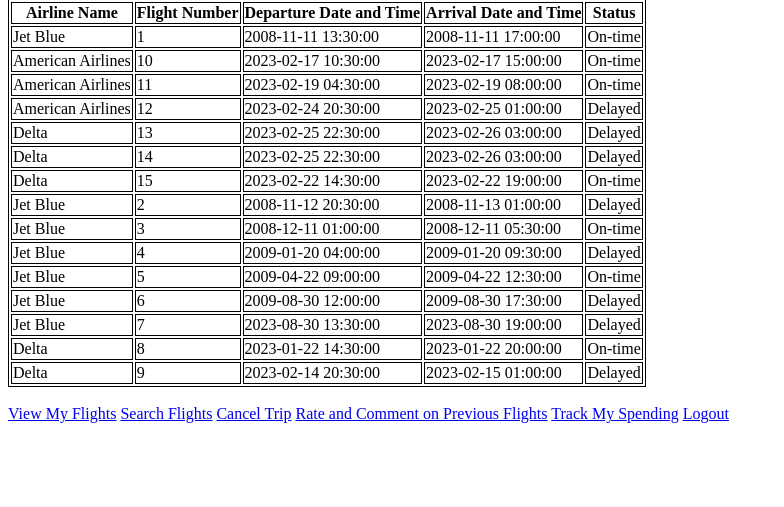
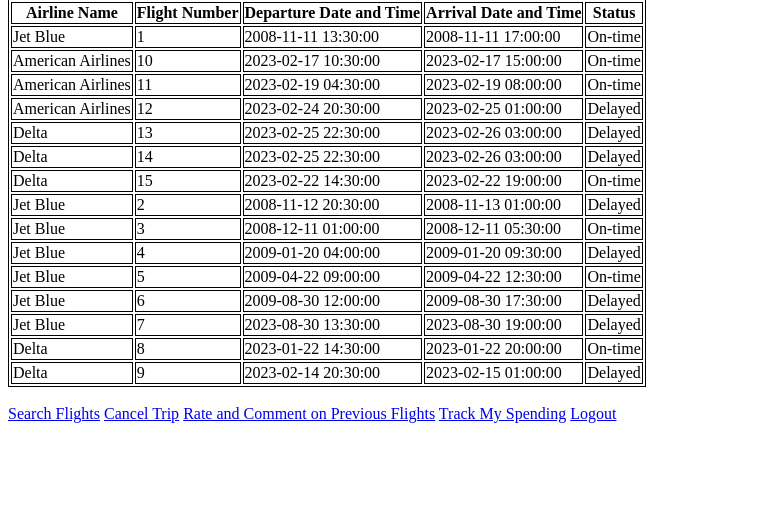
Before and after one commit to NxFerrara/air-ticket-reservation-system, a Flask app: page /customer_home in a window 1280 px wide. Shown: the part 85-592 px from the top of the page, without its empty margins (0-784 px from the left). Run offline with Flask 2, Linux system fonts and the light colour scheme; a user stored in the database is signed in; data comes from the database, SQL or seed files in the repository.

Commit message:
small customer home change

```diff
--- a/flask_project/templates/customer_templates/customer_home.html
+++ b/flask_project/templates/customer_templates/customer_home.html
@@ -27,7 +27,6 @@
 		{% endfor %}
 	</table>
 	<br>
-<a href="/view_my_flights">View My Flights</a>
 <a href="/search_flights">Search Flights</a>
 <a href="/cancel_trip">Cancel Trip</a>
 <a href="/give_ratings_and_comments">Rate and Comment on Previous Flights</a>
```
